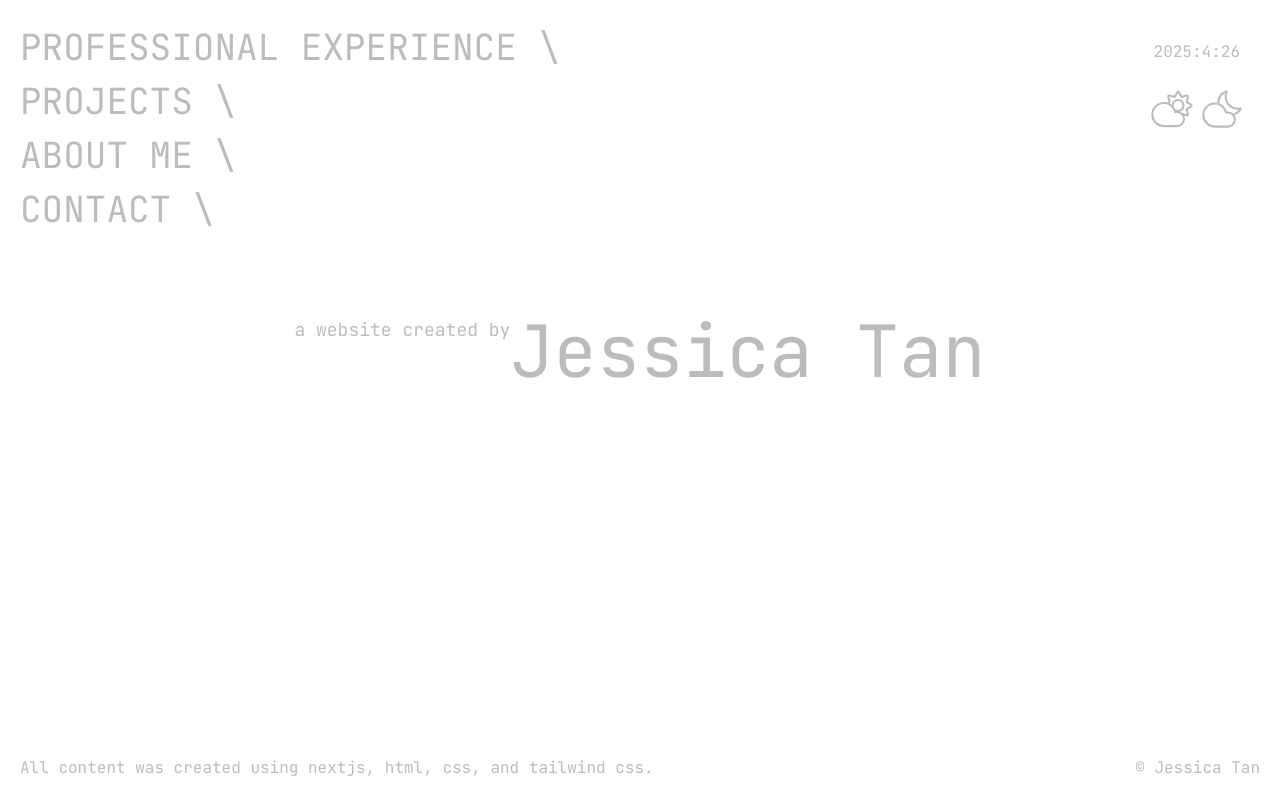
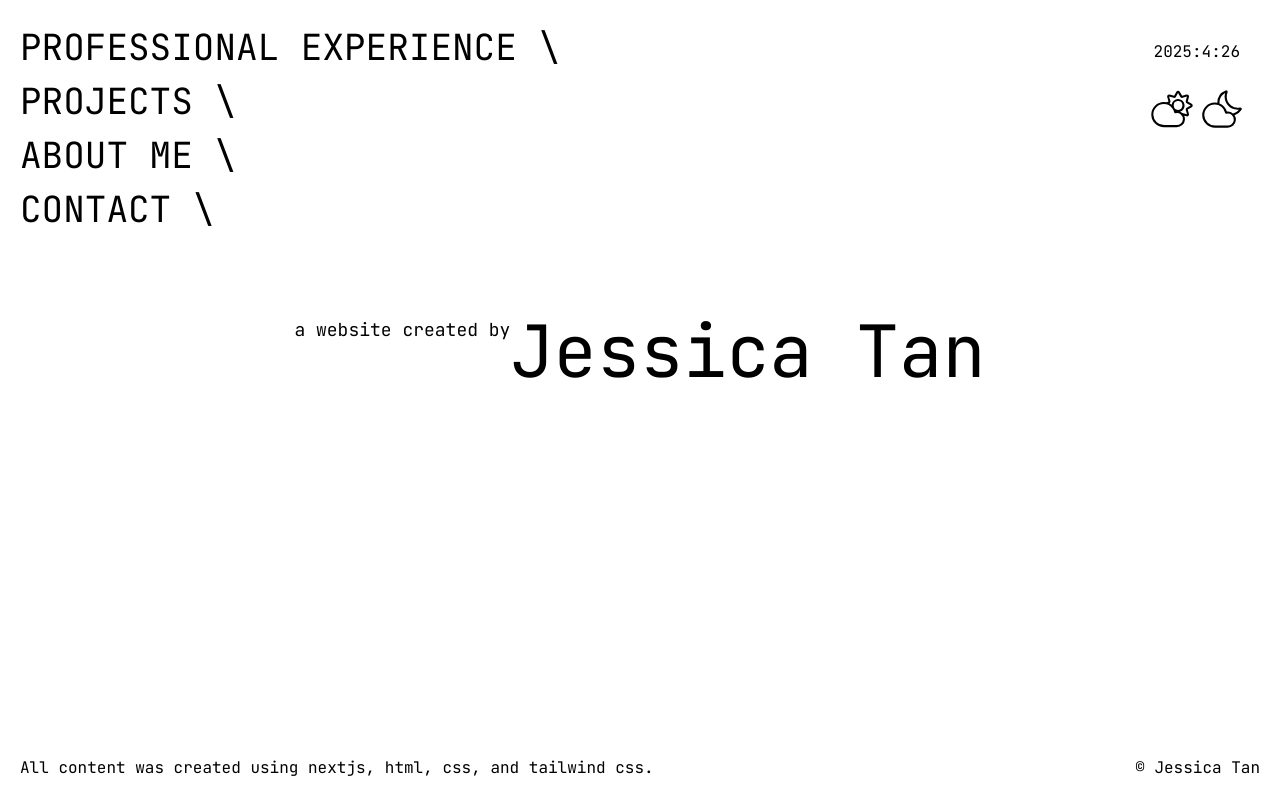
Before and after one commit to tjessica13/personal-website, a Next.js app: page / in a window 1280 px wide. Built offline with nearby package versions, Linux system fonts and the light colour scheme.

Commit message:
changing default text color to black

```diff
--- a/app/globals.css
+++ b/app/globals.css
@@ -1,8 +1,8 @@
 @import "tailwindcss";
 
 :root {
-  --background: #ffffff;
-  --fontcolor: #BCBCBC;
+  --background: #ffffffda;
+  --fontcolor: black;
   --hovercolor: black;
 }
 
```
